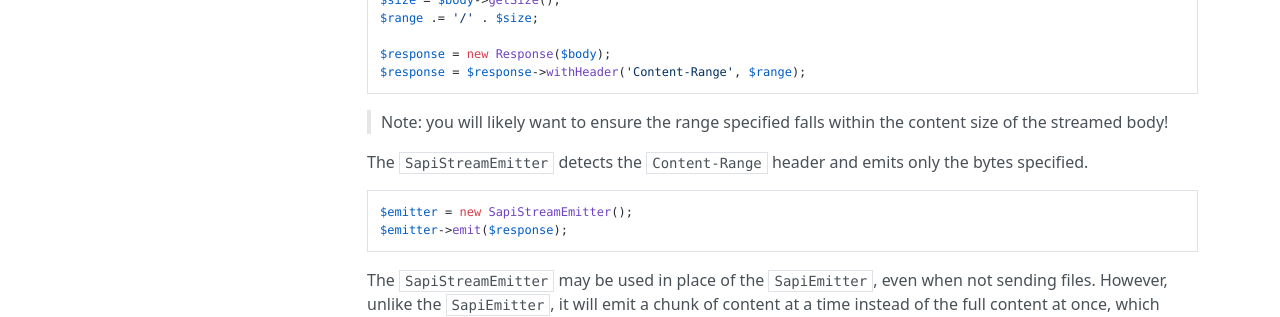
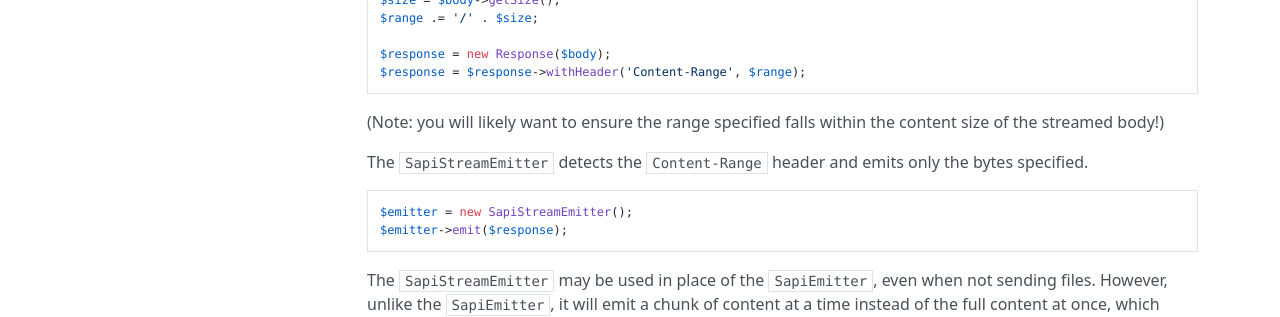
Before and after one commit to zendframework/zend-diactoros, an MkDocs documentation site: the page built from docs/book/v1/emitting-responses.md, in a window 1280 px wide and 900 px high, scrolled down 509 px. Shown: the part 457-774 px from the top of the window. Built offline with MkDocs 1.6.1, drawn with Linux system fonts in a browser that asks for light colours; nearby versions of some CDN libraries.

Commit message:
Removes unneeded blockquote

````diff
--- a/docs/book/v1/emitting-responses.md
+++ b/docs/book/v1/emitting-responses.md
@@ -53,8 +53,8 @@ $response = new Response($body);
 $response = $response->withHeader('Content-Range', $range);
 ```
 
-> Note: you will likely want to ensure the range specified falls within the
-> content size of the streamed body!
+(Note: you will likely want to ensure the range specified falls within the
+content size of the streamed body!)
 
 The `SapiStreamEmitter` detects the `Content-Range` header and emits only the
 bytes specified.
````
